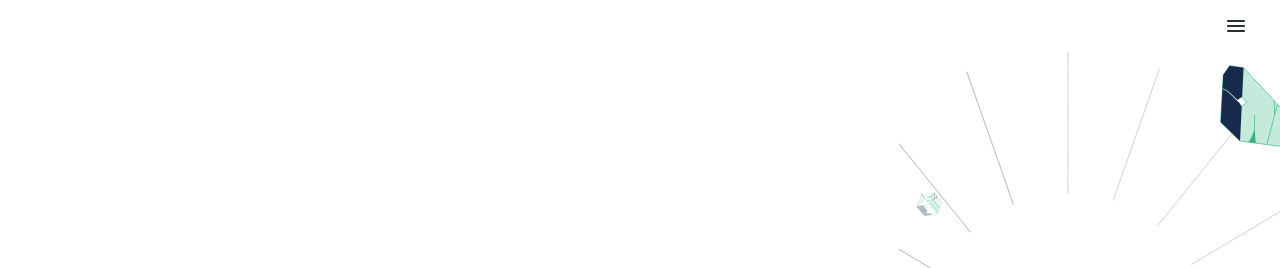
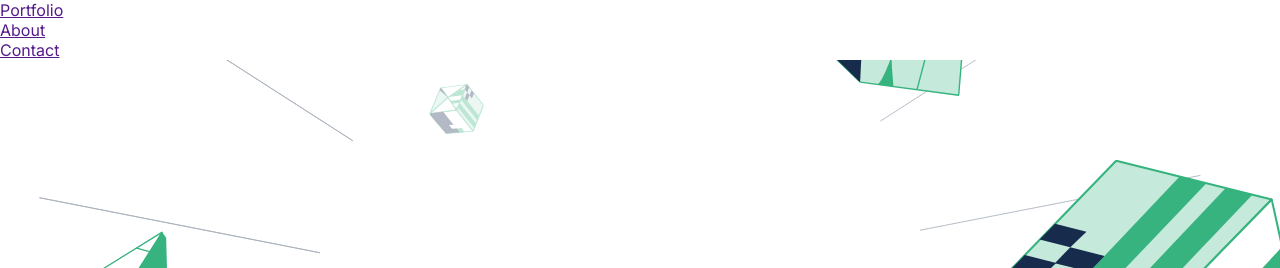
Before and after one commit to nejidevelops/Newton-Portfolio, a website: page index.html in a window 1280 px wide. Shown: the top 268 px of the page. Drawn offline with Linux system fonts and the light colour scheme.

Commit message:
Work on media >= 768px

```diff
--- a/style.css
+++ b/style.css
@@ -384,6 +384,29 @@ body {
 }
 
 @media (min-width: 768px) {
+  body {
+    overflow-x: hidden;
+  }
+
+  .desktop-menu {
+    display: block;
+  }
+
+  .mobile-menu-icon {
+    display: none;
+  }
+
+  .home {
+    background: url(./images/Header-llustration-desktop.svg) no-repeat;
+    height: 100vh;
+    display: flex;
+    flex-direction: column;
+    justify-content: center;
+    align-items: center;
+    background-position: center;
+    background-size: cover;
+  }
+
   .project-cards {
     grid-template-columns: repeat(2, 1fr);
   }
```
